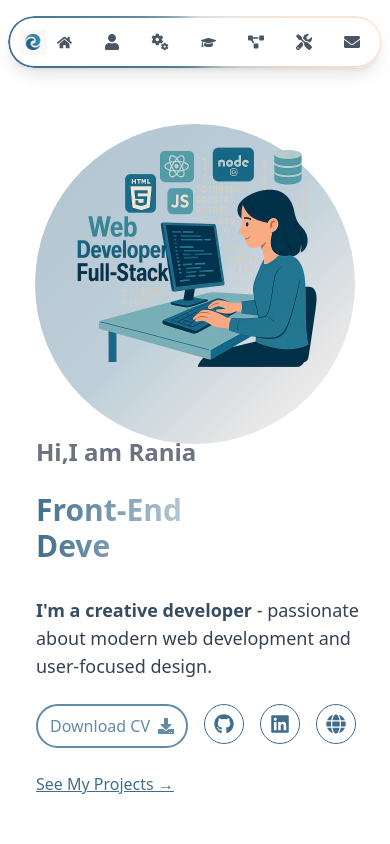
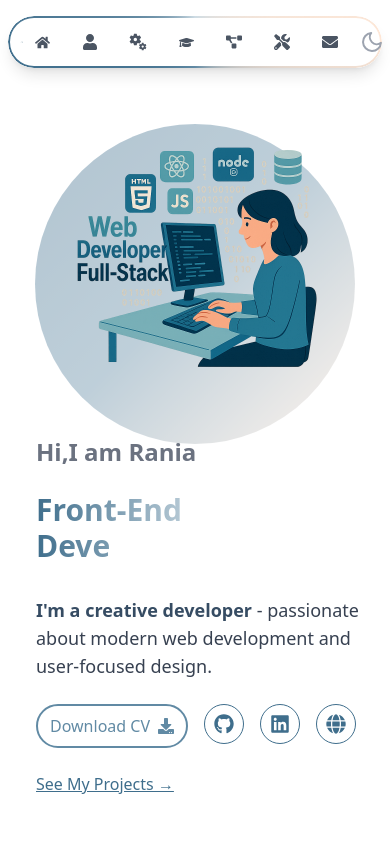
Before and after one commit to Rania0501/EvoPort, a React (Vite) app: page / in a window 390 px wide. Shown: the top 844 px of the page. Built offline with nearby package versions, Linux system fonts and the light colour scheme.

Commit message:
Update Nav.jsx

```diff
--- a/src/Componente/Nav.jsx
+++ b/src/Componente/Nav.jsx
@@ -1,7 +1,9 @@
 import React from "react";
 import { Link } from "react-scroll";
-import { FaHome, FaProjectDiagram, FaTools, FaEnvelope, FaGraduationCap, FaUser } from "react-icons/fa";
+import { FaHome, FaProjectDiagram, FaTools, FaEnvelope, FaGraduationCap, FaUser} from "react-icons/fa";
 import { MdMiscellaneousServices } from "react-icons/md";
+import { useState } from "react";
+import { FiSun, FiMoon } from "react-icons/fi";
 
 function Nav() {
   const navItems = [
@@ -14,20 +16,26 @@ function Nav() {
     { label: "Contact", icon: <FaEnvelope />, target: "contact" },
   ];
 
+    const [darkMode, setDarkMode] = useState(false);
+
+    const toggleDarkMode = () => {
+      setDarkMode(!darkMode);
+      document.documentElement.classList.toggle("dark", !darkMode);
+    };
   return (
-    <nav className="bg-white sticky top-0 z-50 " aria-label="Main navigation">
+    <nav className="bg-white dark:bg-gray-900 sticky top-0 z-50 text-gray-600 dark:text-gray-300" aria-label="Main navigation">
 
-        {/* Logo */}
+
 
 
         {/* Navigation Desktop */}
         <div className="hidden sm:flex items-center mr-4">
         <div className="max-w-7xl mx-auto px-4 sm:px-6 lg:px-8 h-16 flex items-center justify-between">
         <div className="flex items-center gap-2 ml-2 pr-14 sm:ml-7">
-          <img src="/Image.jpeg" alt="Logo" className="h-10 w-auto object-contain" />
-          <span className="text-xl font-bold text-ocean-slate hidden sm:inline">EvoPort</span>
+          <img src="/evoport.svg" alt="Logo" className="h-10 w-auto object-contain" />
+          <span className="text-xl font-bold text-ocean-slate dark:text-blue-steel hidden sm:inline">EvoPort</span>
         </div>
-          <ul className="flex space-x-8 text-sm font-medium text-gray-600">
+        <ul className="flex space-x-8 text-sm font-medium text-gray-600 dark:text-gray-300">
   {navItems.map(({ label, icon , target }) => (
     <li key={label}>
       <Link
@@ -35,26 +43,34 @@ function Nav() {
         smooth={true}
         duration={600}
         offset={-70}
-                  className="flex items-center gap-1 cursor-pointer hover:text-ocean-slate hover:underline underline-offset-4 rounded px-2 py-1 transition"
+        className="flex items-center gap-1 cursor-pointer hover:text-ocean-slate hover:underline underline-offset-4 rounded px-2 py-1 transition dark:hover:text-blue-steel"
       >
         {icon}
         {label}
       </Link>
     </li>
   ))}
+  <button onClick={toggleDarkMode} className="text-2xl ml-2">
+    {darkMode ? <FiSun className="text-yellow-500" /> : <FiMoon className="text-gray-400" />}
+  </button>
 </ul>
-        </div>
+
+
         </div>
 
-      {/* Navigation Mobile (logo + icônes sur la même ligne) */}
-<div className="sm:hidden flex items-center justify-between bg-white shadow-lg rounded-full px-3 py-2 my-4 mx-2 animated-radial-border relative z-10">
-  {/* Logo mobile */}
-  <div className="flex items-center gap-1">
-    <img src="/Image.jpeg" alt="Logo" className="h-8 w-auto object-contain" />
-    <span className="text-lg font-bold text-ocean-slate"></span>
       </div>
 
+
+
+
   {/* Icons mobile */}
+  <div className="flex items-center gap-3">
+  <div className="sm:hidden flex items-center justify-between bg-white dark:bg-gray-900 shadow-lg rounded-full px-3 py-2 my-4 mx-2 animated-radial-border relative z-10">
+  <div className="flex items-center gap-1">
+    <img src="/evoport.svg" alt="Logo" className="h-8 w-auto object-contain" />
+    <span className="text-lg font-bold text-ocean-slate dark:text-gray-300"></span>
+  </div>
+
   <div className="flex items-center gap-3">
     {navItems.map(({ label, icon, target  }) => (
       <Link
@@ -63,13 +79,19 @@ function Nav() {
         smooth={true}
         duration={600}
         offset={-70}
-        className="flex flex-col items-center justify-center w-9 h-9 text-gray-600 hover:text-ocean-slate transition rounded-full cursor-pointer"
+        className="flex flex-col items-center justify-center w-9 h-9 text-gray-600 dark:text-gray-300 hover:text-ocean-slate transition rounded-full cursor-pointer"
       >
         {icon}
       </Link>
     ))}
+    <button onClick={toggleDarkMode} className="text-2xl">
+      {darkMode ? <FiSun className="text-yellow-500" /> : <FiMoon className="text-gray-400" />}
+    </button>
   </div>
 </div>
+
+  </div>
+
 
 {/* Gradient Border Animation */}
 <style>{`
```
Lines whose indentation alone changed are shown as unchanged.
